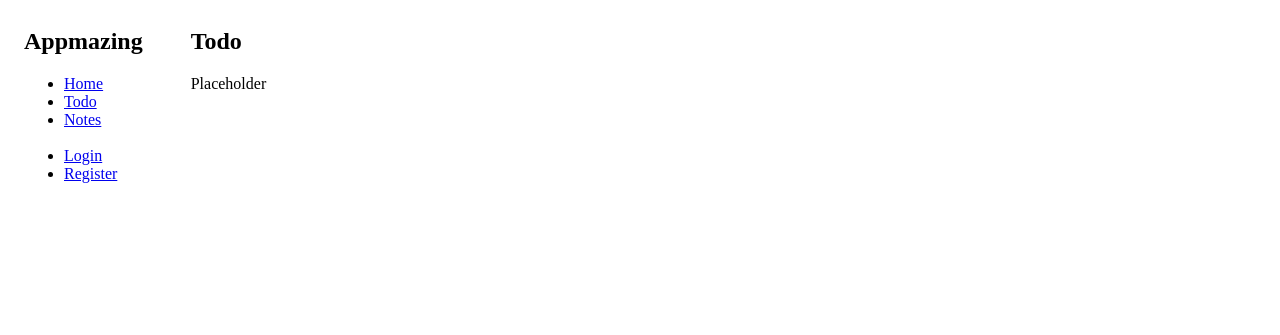
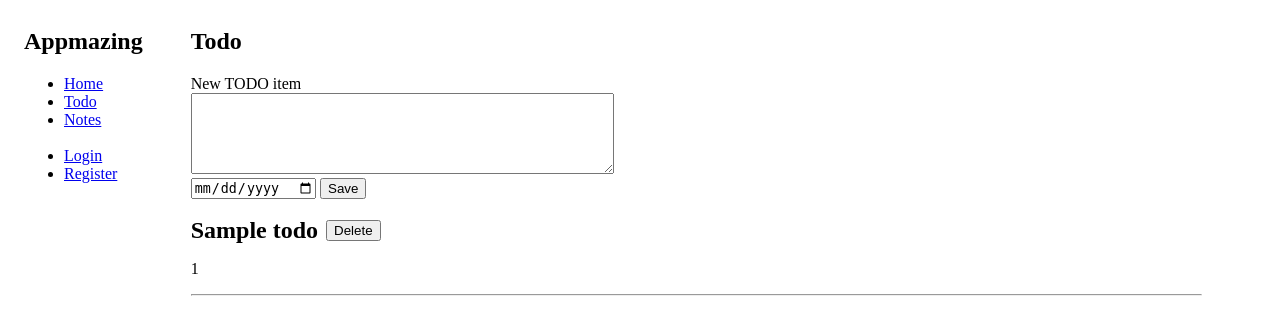
Before and after one commit to dandels/tsoha-notesapp, a Flask app: template templates/todo.html in a window 1280 px wide. Shown: the top 335 px of the page. Run offline with Flask 2, Linux system fonts and the light colour scheme; the template is opened without the code that fills it: most values are stand-ins (such as "Sample title", 1, 10 or a date in 2020); parts of the project's set-up code (start-up, migrations or seed data) failed here and were passed over.

Commit message:
Implement basic todo task features

```diff
--- a/app.py
+++ b/app.py
@@ -41,11 +41,25 @@ def notes():
     return render_template("notes.html", notes=notes)
 
 
-@app.route("/todo.html")
+@app.route("/todo.html", methods=["GET", "POST"])
 def todo():
     if "user_id" not in session:
         return redirect("login.html")
-    return render_template("todo.html")
+
+    if request.method == "POST":
+        if session["csrf_token"] != request.form["csrf_token"]:
+            abort(403)
+        if "new-todo" in request.form:
+            db.post_todo(request.form["new-todo"], request.form["todo-date"])
+        elif "delete-todo" in request.form:
+            db.delete_todo(request.form["todo-id"])
+        else:
+            abort(400)
+
+    session["csrf_token"] = secrets.token_hex(16)
+    todos = db.get_todos()
+
+    return render_template("todo.html", todos=todos)
 
 
 @app.route("/login.html", methods=["GET", "POST"])
@@ -80,3 +94,6 @@ def register():
 def logout():
     session.pop("user_id", None)
     return redirect("/index.html")
+
+def check_registration(username, password):
+    False
--- a/static/style.css
+++ b/static/style.css
@@ -1,8 +1,5 @@
 nav {
-    height: 100%;
     float: left;
-    top: 0;
-    left: 0;
     margin-left: 1em;
     margin-right: 1em;
 }
@@ -10,4 +7,20 @@ nav {
 .content {
     margin-left: 2em;
     float: left;
+    width: 80%;
 }
+
+#del-button-div {
+    float: left;
+    margin-left: 0.5em;
+    margin-top: auto;
+    margin-bottom: auto;
+}
+
+h2 {
+    margin: 0px;
+}
+
+#todo-header {
+    display: flex;
+}
--- a/templates/todo.html
+++ b/templates/todo.html
@@ -5,5 +5,26 @@
 {% endblock %}
 
 {% block content %}
-    <p>Placeholder</p>
+    <label for="todo">New TODO item</label>
+    </br>
+    <form method="post">
+        <textarea id="new-todo" name="new-todo" rows="5" cols="50" required
+            spellcheck="true" autocorrect="true" maxlength=10000></textarea>
+        <br/>
+        <input type="date" name="todo-date" required=true>
+        <button type="submit">Save</button>
+        <input type="hidden" name="csrf_token" value="{{ session.csrf_token }}">
+    </form>
+
+    </br>
+
+    {% for todo in todos %}
+    <form method="post">
+        <div id="todo-header"><h2>{{todo[2]}}</h2><div id="del-button-div"><button type="submit" name="delete-todo">Delete</button></div></div>
+        <p>{{ todo[0] }}
+        <input type="hidden" name="csrf_token" value="{{ session.csrf_token }}">
+        <input type="hidden" name="todo-id" value="{{ todo[1] }}">
+    </form>
+    <hr/>
+    {% endfor %}
 {% endblock %}
```
Also changed, not shown: db.py (+19 -1 lines).
